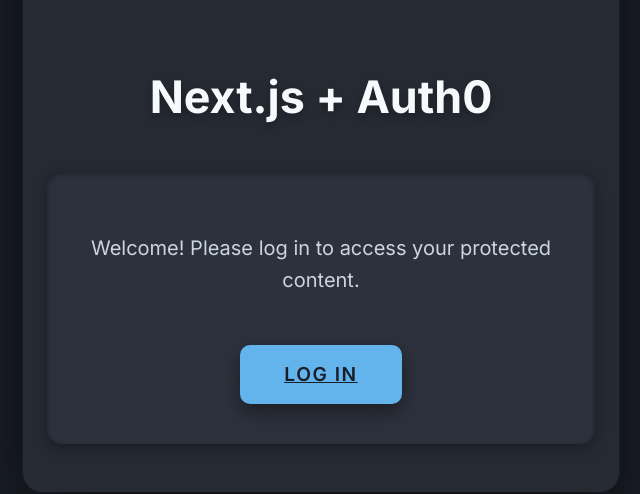
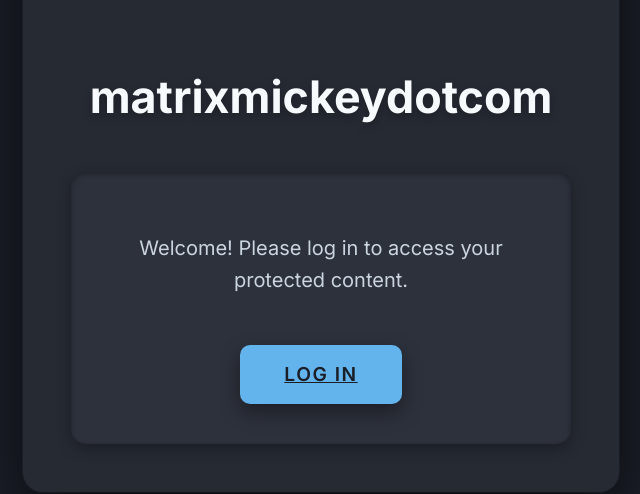
Before and after one commit to matrixmickey/website-wrapper, a Next.js app: page / in a window 1280 px wide. Shown: the part 246-740 px from the top of the page, without its empty margins (319-959 px from the left). Built offline with nearby package versions, Linux system fonts and the light colour scheme; no server answers.

Commit message:
feat: styling

```diff
--- a/app/globals.css
+++ b/app/globals.css
@@ -52,6 +52,13 @@
   max-width: 500px;
   width: 90%;
   animation: fadeInScale 0.8s ease-out forwards;
+  flex-wrap: wrap;
+}
+
+.main-card-wrapper.logged-in {
+  flex-direction: row;
+  max-width: none;
+  justify-content: space-around;
 }
 
 .auth0-logo {
@@ -81,9 +88,9 @@
   flex-direction: column;
   align-items: center;
   gap: 1.8rem;
-  width: calc(100% - 2rem);
   opacity: 0;
   animation: fadeIn 1s ease-out forwards 0.6s;
+  flex-wrap: wrap;
 }
 
 .action-text {
@@ -136,10 +143,11 @@
 
 .logged-in-section {
   display: flex;
-  flex-direction: column;
   align-items: center;
   gap: 1.5rem;
   width: 100%;
+  flex-wrap: wrap;
+  justify-content: space-around;
 }
 
 .logged-in-message {
@@ -152,6 +160,8 @@
 .profile-card {
   padding: 2.2rem;
   animation: scaleIn 0.8s ease-out forwards 1.2s;
+  flex-direction: row;
+  justify-content: space-around;
 }
 
 .profile-picture {
--- a/app/page.tsx
+++ b/app/page.tsx
@@ -9,13 +9,13 @@
 
   return (
     <div className="app-container">
-      <div className="main-card-wrapper">
+      <div className={"main-card-wrapper" + (user ? " logged-in" : "")}>
         <img
           src="https://cdn.auth0.com/quantum-assets/dist/latest/logos/auth0/auth0-lockup-en-ondark.png"
           alt="Auth0 Logo"
           className="auth0-logo"
         />
-        <h1 className="main-title">Next.js + Auth0</h1>
+        <h1 className="main-title">matrixmickeydotcom</h1>
 
         <div className="action-card">
           {user ? (
```
